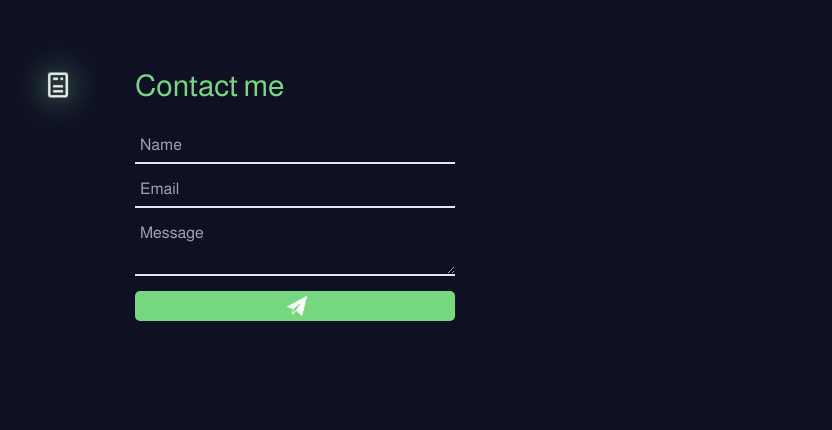
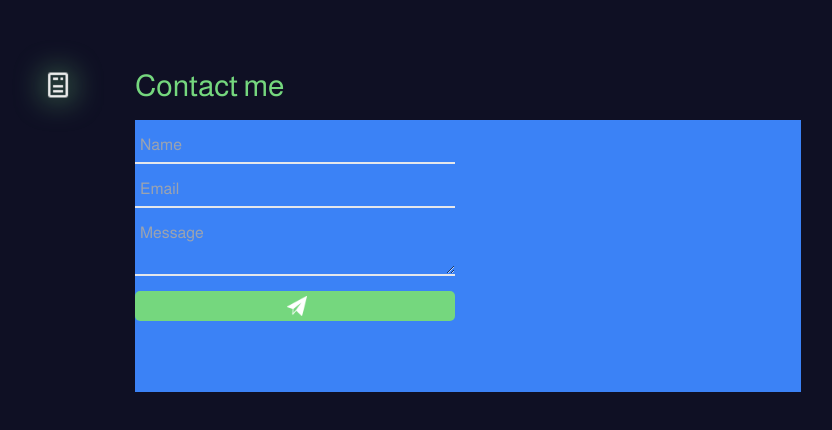
Before and after one commit to Aleksi1212/home-page, a React (Create React App) app: page / in a window 1280 px wide. Shown: the part 4377-4807 px from the top of the page, without its empty margins (117-949 px from the left). Built offline with nearby package versions, Linux system fonts and the light colour scheme.

Commit message:
new changes

```diff
--- a/src/Contactform.js
+++ b/src/Contactform.js
@@ -7,7 +7,7 @@ import plane from './images/paperplane.png'
 import close from './images/close.png'
 import check from './images/check.png'
 
-function Contact(props) {
+function Contact() {
     const formRef = useRef()
     const alertRefs = {
         alertBox: useRef(),
--- a/src/styles/index.css
+++ b/src/styles/index.css
@@ -92,11 +92,11 @@
     }
 
     #form-wrapper {
-        @apply absolute flex flex-row justify-start w-[52%] h-[34%]
+        @apply absolute flex flex-row justify-start w-[52%] h-[34%] bg-blue-500
     }
 
     .form-input {
-        @apply w-full mt-[.5rem] p-[5px] bg-transparent border-b-2
+        @apply xl:w-full w-[57%] mt-[.5rem] p-[5px] bg-transparent border-b-2
     }
 
     .form-input:focus {
@@ -104,7 +104,7 @@
     }
 
     .form-submit {
-        @apply flex justify-center bg-limeGreen cursor-pointer w-full h-[30px] mt-[.5rem] rounded-[5px] overflow-hidden
+        @apply flex justify-center bg-limeGreen cursor-pointer xl:w-full w-[57%] h-[30px] mt-[.5rem] rounded-[5px] overflow-hidden
     }
 
     .alert {
```
